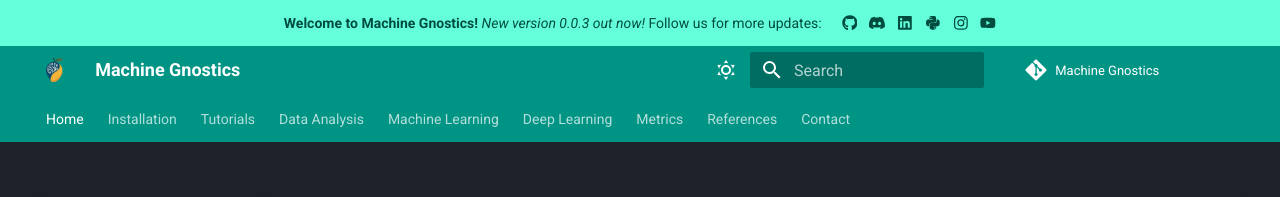
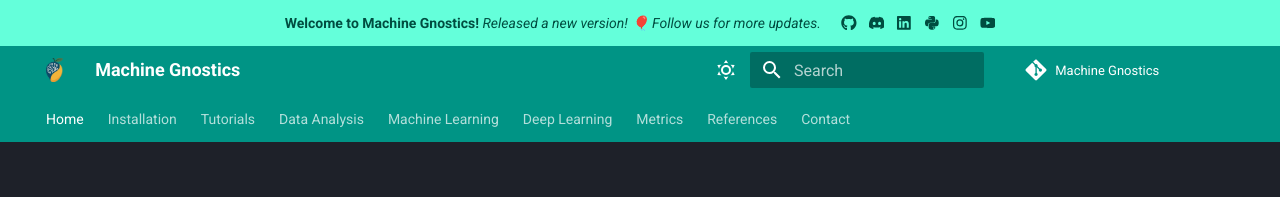
Before and after one commit to MachineGnostics/machinegnostics.io, an MkDocs documentation site: the page built from docs/index.md, in a window 1280 px wide and 900 px high. Shown: the top 197 px of the window. Built offline with MkDocs 1.6.1 and Material for MkDocs 9.7.7, drawn with Linux system fonts in a browser that asks for light colours; plug-ins that fetch from the network failed and are left out; comment, search, counter and statistics services are not loaded; the version menu is left out.

Commit message:
line item updated

```diff
--- a/overrides/main.html
+++ b/overrides/main.html
@@ -3,7 +3,8 @@
 {% block announce %}
 <div style="display: flex; gap: 20px; justify-content: center; align-items: center; flex-wrap: wrap;">
     <span>
-        <strong>Welcome to Machine Gnostics!</strong> <em>New version 0.0.3 out now!</em> Follow us for more updates:
+        <strong>Welcome to Machine Gnostics!</strong> <em>Released a new version! 🎈
+            Follow us for more updates.</em>
     </span>
     <div style="display: flex; gap: 12px; align-items: center;">
         <a href="https://github.com/MachineGnostics/machinegnostics" title="Machine Gnostics on GitHub" style="color: inherit; display: flex;">
```
